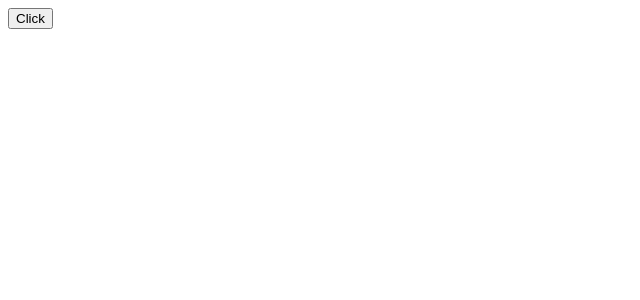
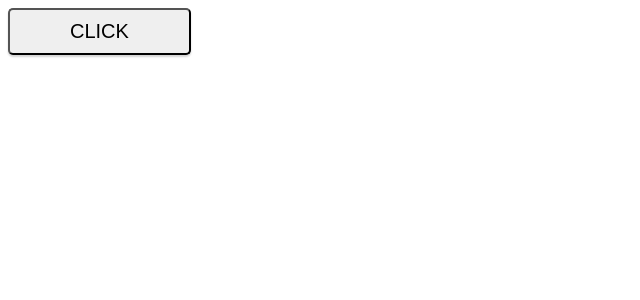
Before and after one commit to dynamicbloom/Button, a React (Create React App) app: page / in a window 1280 px wide. Shown: the top 300 px of the page, without its empty margins (0-640 px from the left). Built offline with nearby package versions, Linux system fonts and the light colour scheme.

Commit message:
More stylized default button

```diff
--- a/src/App.js
+++ b/src/App.js
@@ -1,18 +1,26 @@
 import React from 'react';
+import styled from 'styled-components';
+
+const Button = styled.button`
+  padding: 10px 60px;
+  border-radius: 5px;
+  font-size: 20px;
+  outline: 0;
+  box-shadow: 0px 2px 2px lightgray;
+  text-transform: uppercase;
+  cursor: pointer;
+`;
 
 function clickMe() {
     alert('Hello World!')
-
 }
 
 export default function App() {
     return (
         <div>
-            <button onClick={clickMe}>
+            <Button onClick={clickMe}>
                 Click
-            </button>
+            </Button>
         </div>
-
     );
-
 }
```
Also changed, not shown: 1 other file (tests, documents, lock files or other folders).
